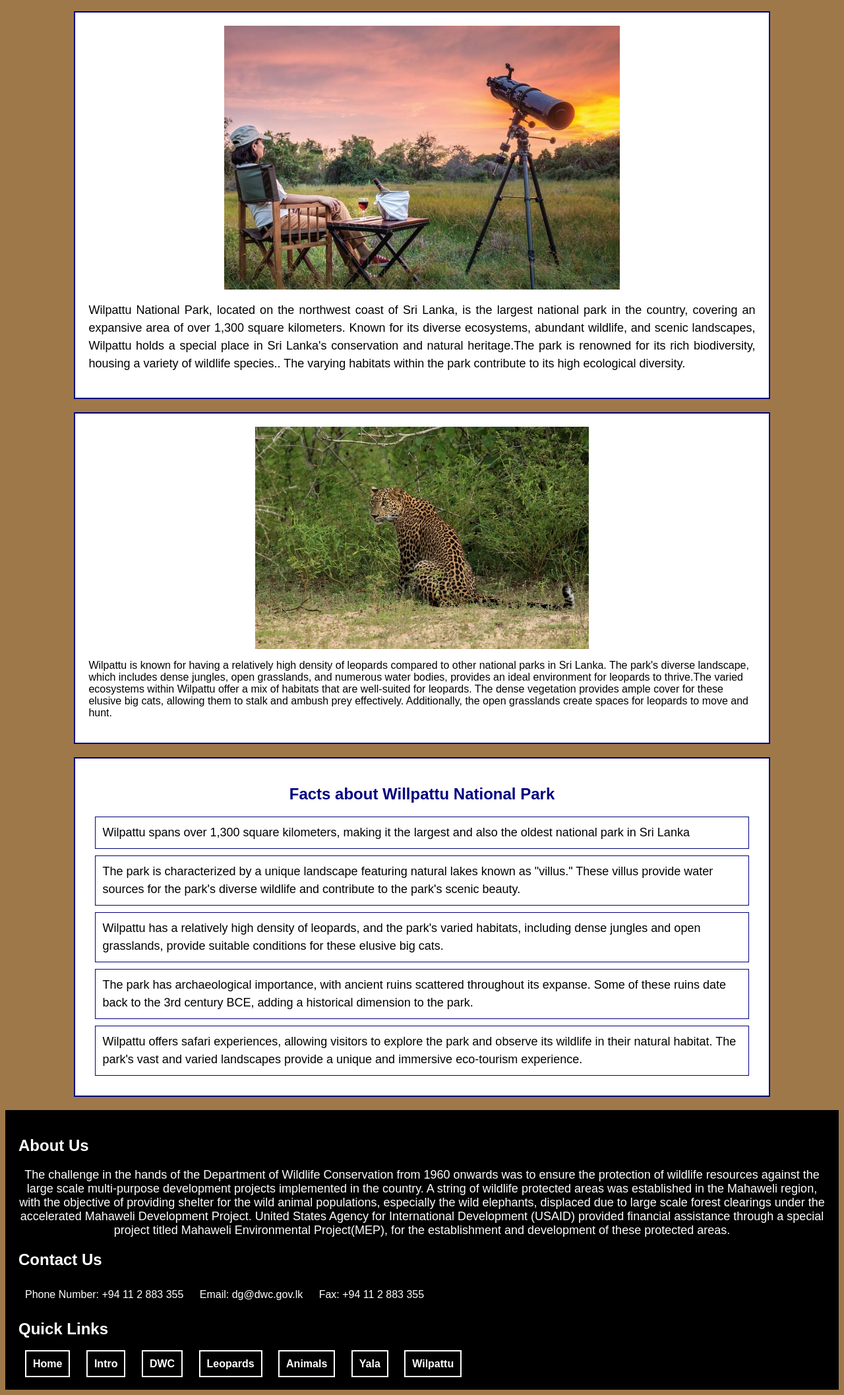
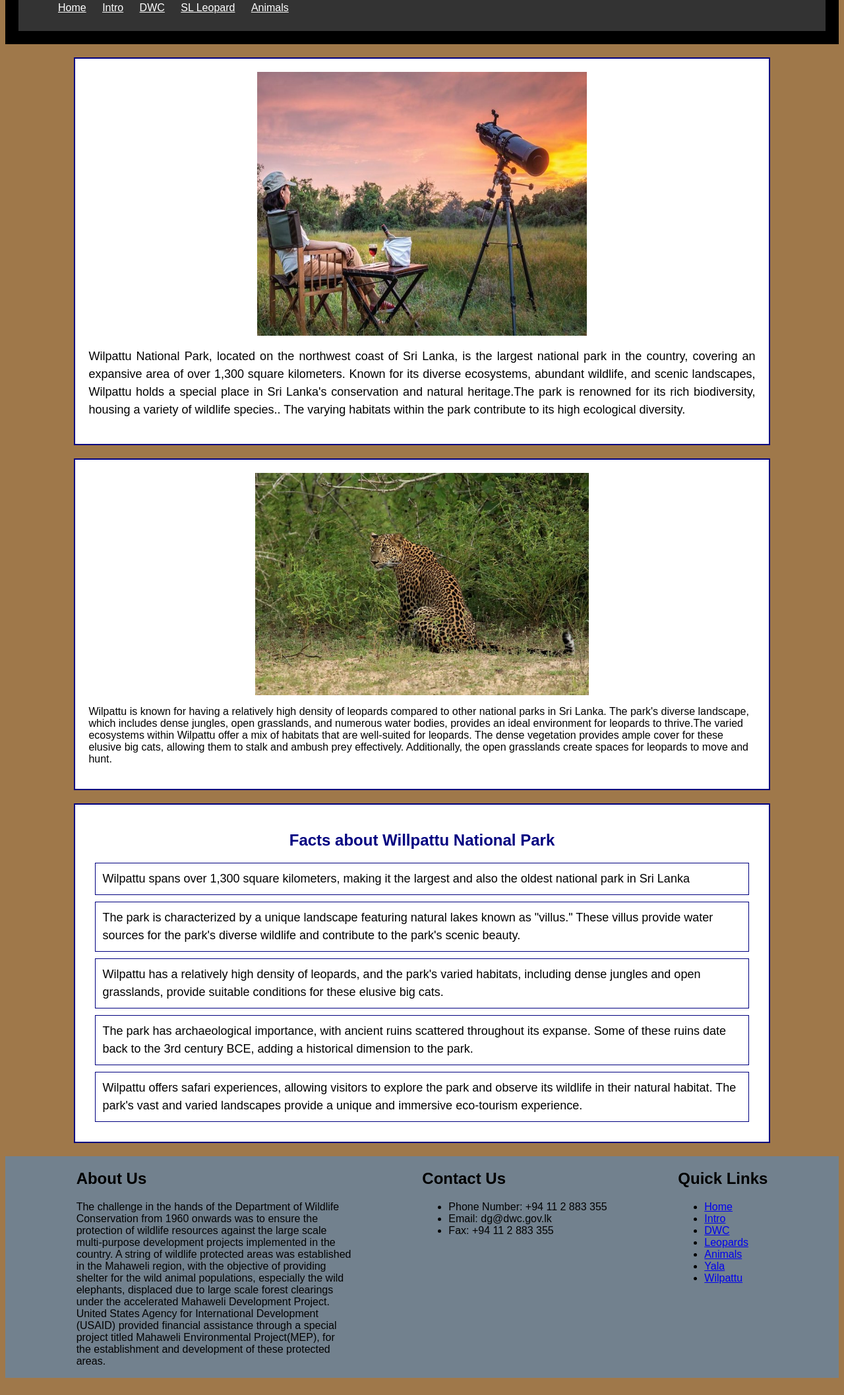
Before and after one commit to nethin468/wdos, a plain HTML site: page willpattu.html in a window 1280 px wide. Shown: the part 93-2208 px from the top of the page at 66% size. Drawn offline with Linux system fonts and the light colour scheme.

Commit message:
Add files via upload

```diff
--- a/style.css
+++ b/style.css
@@ -4,6 +4,9 @@
 body{
     background-color: #57804F;
     font-family: 'Gill Sans', 'Gill Sans MT', Calibri, 'Trebuchet MS', sans-serif;
+    margin: 0px;
+    padding: 0;
+    box-sizing: border-box;
 }
 .main-topic{
     display: flex;
@@ -57,7 +60,6 @@ display: inline-block;
     border-radius: 10px;
     padding: auto;
     margin: 15px;
-    border:solid 10px burlywood;
 }
 .hr {
     border: 1px solid rgb(112, 89, 58);
@@ -82,6 +84,7 @@ display: inline-block;
 .section1-img1{
     height: 100%;
     width: 100%;
+    border-radius: 15px;
 }
 .section1-img2{
     height: 250px;
@@ -91,11 +94,12 @@ display: inline-block;
 .section1-img3{
     height: 100%;
     width: 100%;
+    border-radius: 15px;
 }
 .mainsec2{
     display: flex;
     justify-content: space-between;
-    margin-top: 100px;
+    margin-top: 50px;
 }
 .subsec2{
     height: 250px;
@@ -104,11 +108,13 @@ display: inline-block;
 .subsec2-img{
     height: 100%;
     width: 100%;
+    border-radius: 15px;
 }
 .subsec2-img2{
     height: 100%;
     width: 100%;
-    margin-top: 11px;
+    margin-top: 15px;
+    border-radius: 15px;
 }
 .section2{
     margin-left: 12px;
@@ -141,6 +147,8 @@ display: inline-block;
 .subsec3-img{
     height: 100%;
     width: 100%;
+    border-radius: 15px;
+
 }
 .subsec3-2{
     height: 250px;
@@ -150,6 +158,7 @@ display: inline-block;
 .subsec3-img2{
     height: 100%;
     width: 100%;
+    border-radius: 15px;
 }
 .subsec3-para{
     font-size: 22px;
@@ -178,6 +187,8 @@ h1, h2, h3 {
 @media screen and (max-width: 635px) {
     .image-content {
       flex-direction: column;
+
+
     }
   }
 .second-image {
@@ -191,6 +202,8 @@ h1, h2, h3 {
     height: 100%;
     width: 100%;
     object-fit: cover;
+    border-radius: 15px;
+
   }
 
 .location-card img {
@@ -321,6 +334,7 @@ h1, h2, h3 {
 .section .content .text a:hover {
     color: #555;
 }
+
 .leopard-poaching {
     height: 330px;
     width: 580px;
@@ -390,4 +404,14 @@ h1, h2, h3 {
         width: 600px;
         height: 400px;
     }
+    .endemic {
+        flex-direction: column;
+    }
+    .main-topic {
+        flex-direction: column;
+    }
+    .main-heading {
+        width: 100%; /* Adjust width for smaller screens */
+    }
+
 }
--- a/willpattu.css
+++ b/willpattu.css
@@ -3,7 +3,7 @@ body {
     background-color: #9F784A;
   }
 
-  header {
+  .willpattu-heading {
     color: white;
     background-color: rgb(0, 0, 0);
     padding: 20px;
@@ -17,40 +17,26 @@ body {
   }
 
 
-  header nav {
-    position: absolute;
-    bottom: 0;
-    right: 0;
+  .navigation{
+    background-color: #333;
+    color: white;
+    display: flex;
+    align-items: center;
+    justify-content: space-between;
+    padding: 10px;
+  }
+  .relinks{
+    list-style-type: none;
+  }
+.relinks li{
+display: inline-block;
+  }
+.relinks li a{
+    padding: 10px;
+    color: #fff;
   }
 
-
-  header nav ul {
-    list-style-type: none;
-    margin: 0;
-    padding: 0;
-  }
-  header nav ul li {
-    display: inline-block;
-    margin: 10px;
-  }
-
-  header nav ul li a {
-    color: white;
-    text-decoration: none;
-    font-weight: bold;
-    padding: 10px;
-    border: 2px solid white;
-  }
-  header nav ul li a.active {
-    background-color: white;
-    color: navy;
-  }
-  .willpattu {
-    height: 400px;
-    width: 600px;
-  }
-
-  main {
+  .main {
     width: 80%;
     margin: 20px auto;
     border: 2px solid navy;
@@ -58,16 +44,16 @@ body {
     background-color: white;
   }
 
-  main img {
+  .willpattu {
     display: block;
-    width: 100%;
-    height: auto;
+    width: 500px;
+    height: 400px;
     margin: 0 auto;
     transition: 0.5s;
   }
 
 
-  main img:hover {
+  .willpattu:hover {
     animation-name: rotate;
     animation-duration: 0.5s;
     animation-iteration-count: 1;
@@ -131,31 +117,12 @@ body {
     border: 1px solid navy;
     padding: 10px;
   }
-  footer {
-    color: white;
-    background-color: rgb(0, 0, 0);
-    padding: 20px;
+  .footer {
+    display: flex;
+    justify-content: space-evenly;
+    background-color: rgb(114, 129, 142);
   }
 
-  footer p {
-    font-size: 18px;
-    text-align: center;
+  .about-us {
+    width: 33%;
   }
-
-  footer ul {
-    list-style-type: none;
-    margin: 0;
-    padding: 0;
-  }
-
-  footer ul li {
-    display: inline-block;
-    margin: 10px;
-  }
-  footer ul li a {
-    color: white;
-    text-decoration: none;
-    font-weight: bold;
-    padding: 10px;
-    border: 2px solid white;
-  }
--- a/willpattu.html
+++ b/willpattu.html
@@ -1,32 +1,32 @@
 <!DOCTYPE html>
 <html>
 <head>
-  <title>Yala National Park</title>
+  <title>Willpattu National Park</title>
   <link rel="stylesheet" href="willpattu.css">
 </head>
 <body>
-  <header>
+  <header class="willpattu-heading">
     <h1>Willpattu National Park</h1>
     <nav>
-      <ul>
+      <div class="navigation">
+           <ul class="relinks">
               <li><a href="index.html">Home</a></li>
               <li><a href="introduction.html">Intro</a></li>
               <li><a href="dwc.html">DWC</a></li>
               <li><a href="SL-Leopard.html">SL Leopard</a></li>
               <li><a href="animals.html">Animals</a></li>
           </ul>
+      </div>
   </nav>
   </header>
-  <main>
+  <main class="main">
     <img class="willpattu" img src="images/willpattu2-page7.jpg" alt="Yala National Park">
     <p>Wilpattu National Park, located on the northwest coast of Sri Lanka, is the largest national park in the country, covering an expansive area of over 1,300 square kilometers. Known for its diverse ecosystems, abundant wildlife, and scenic landscapes, Wilpattu holds a special place in Sri Lanka's conservation and natural heritage.The park is renowned for its rich biodiversity, housing a variety of wildlife species.. The varying habitats within the park contribute to its high ecological diversity.</p>
   </main>
-  <!-- Second section with another image and some text -->
   <section>
     <img src="images/willpattu-leopardpage7.jpg" alt="Leopard in Yala">
     <p>Wilpattu is known for having a relatively high density of leopards compared to other national parks in Sri Lanka. The park's diverse landscape, which includes dense jungles, open grasslands, and numerous water bodies, provides an ideal environment for leopards to thrive.The varied ecosystems within Wilpattu offer a mix of habitats that are well-suited for leopards. The dense vegetation provides ample cover for these elusive big cats, allowing them to stalk and ambush prey effectively. Additionally, the open grasslands create spaces for leopards to move and hunt.</p>
   </section>
-  <!-- Third section with a list of facts about the park -->
   <section>
     <h2>Facts about Willpattu National Park</h2>
     <ul>
@@ -37,7 +37,8 @@
       <li>Wilpattu offers safari experiences, allowing visitors to explore the park and observe its wildlife in their natural habitat. The park's vast and varied landscapes provide a unique and immersive eco-tourism experience.</li>
     </ul>
   </section>
-  <footer>
+  <div class="footer">
+    <div class="about-us">
       <h2>About Us</h2>
       <p>
         The challenge in the hands of the Department of Wildlife Conservation from 1960 onwards was to ensure the protection of wildlife resources against the large scale multi-purpose development projects implemented in the country. A string of wildlife protected areas was established in the Mahaweli region, with the objective of providing shelter for the wild animal populations, especially the wild elephants, displaced due to large scale forest clearings under the accelerated Mahaweli Development Project. United States Agency for International Development (USAID) provided financial assistance through a special project titled Mahaweli Environmental Project(MEP), for the establishment and development of these protected areas.
@@ -64,6 +65,5 @@
       </ul>
     </div>
   </div>
-  </footer>
 </body>
 </html>
--- a/yala.css
+++ b/yala.css
@@ -3,7 +3,7 @@ body {
   background-color:  #9F784A;
 }
 
-header {
+.yala-heading {
   color: white;
   background-color: rgb(0, 0, 0);
   padding: 20px;
@@ -16,30 +16,23 @@ header h1 {
   margin: 0;
 }
 
-
-header nav {
-  position: absolute;
-  bottom: 0;
-  right: 0;
+.navigation{
+  background-color: #333;
+  color: white;
+  display: flex;
+  align-items: center;
+  justify-content: space-between;
+  padding: 10px;
 }
-
-
-header nav ul {
+.relinks{
   list-style-type: none;
-  margin: 0;
-  padding: 0;
 }
-header nav ul li {
-  display: inline-block;
-  margin: 10px;
+.relinks li{
+display: inline-block;
 }
-
-header nav ul li a {
-  color: white;
-  text-decoration: none;
-  font-weight: bold;
+.relinks li a{
   padding: 10px;
-  border: 2px solid white;
+  color: #fff;
 }
 
 .yala {
@@ -47,7 +40,7 @@ header nav ul li a {
   width: 600px;
 }
 
-main {
+.main {
   width: 80%;
   margin: 20px auto;
   border: 2px solid navy;
@@ -128,31 +121,12 @@ section ul li {
   border: 1px solid navy;
   padding: 10px;
 }
-footer {
-  color: white;
-  background-color: rgb(0, 0, 0);
-  padding: 20px;
+.footer {
+  display: flex;
+  justify-content: space-evenly;
+  background-color: rgb(114, 129, 142);
 }
 
-footer p {
-  font-size: 18px;
-  text-align: center;
+.about-us {
+  width: 33%;
 }
-
-footer ul {
-  list-style-type: none;
-  margin: 0;
-  padding: 0;
-}
-
-footer ul li {
-  display: inline-block;
-  margin: 10px;
-}
-footer ul li a {
-  color: white;
-  text-decoration: none;
-  font-weight: bold;
-  padding: 10px;
-  border: 2px solid white;
-}
```
Also changed, not shown: SL-Leopard.html (+1 -1 lines), animals.html (+1 -1 lines), index.html (+2 -2 lines), introduction.html (+1 -10 lines), yala.html (+7 -6 lines). Lines whose indentation alone changed are shown as unchanged.
